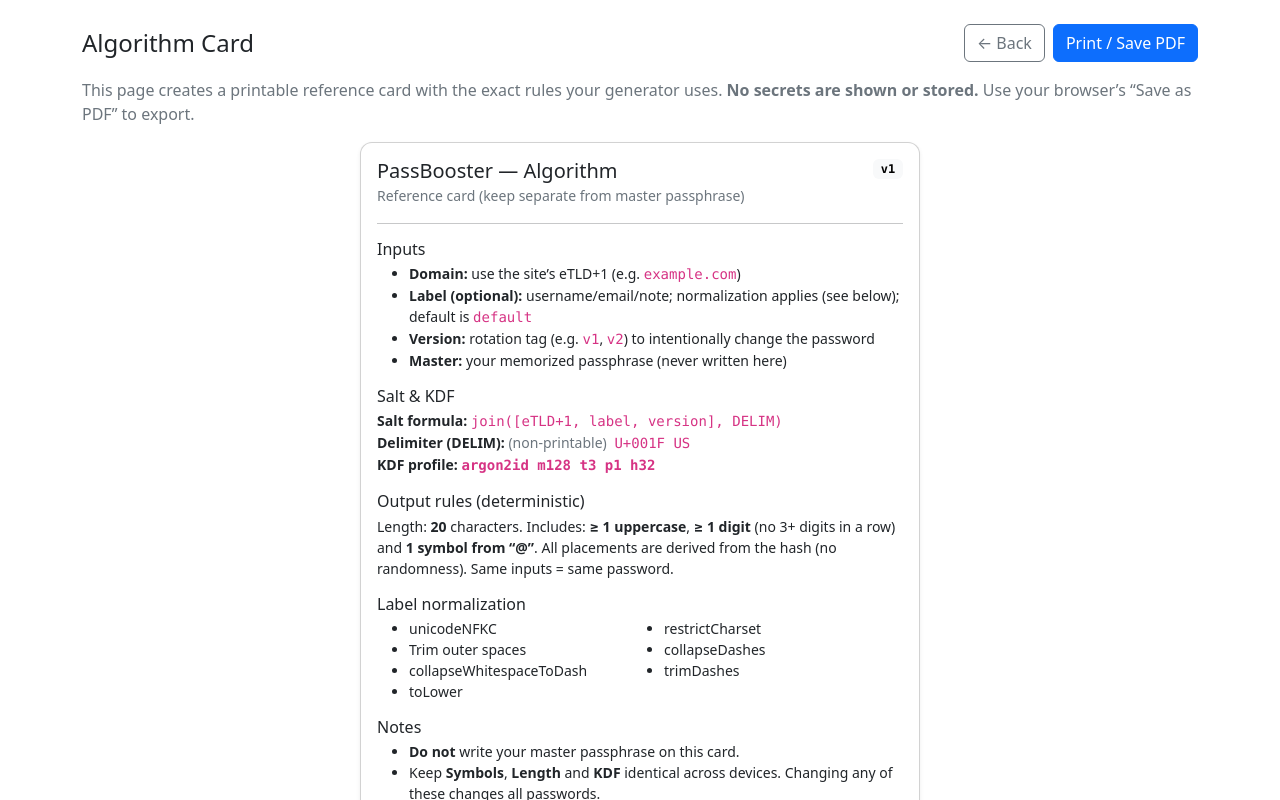
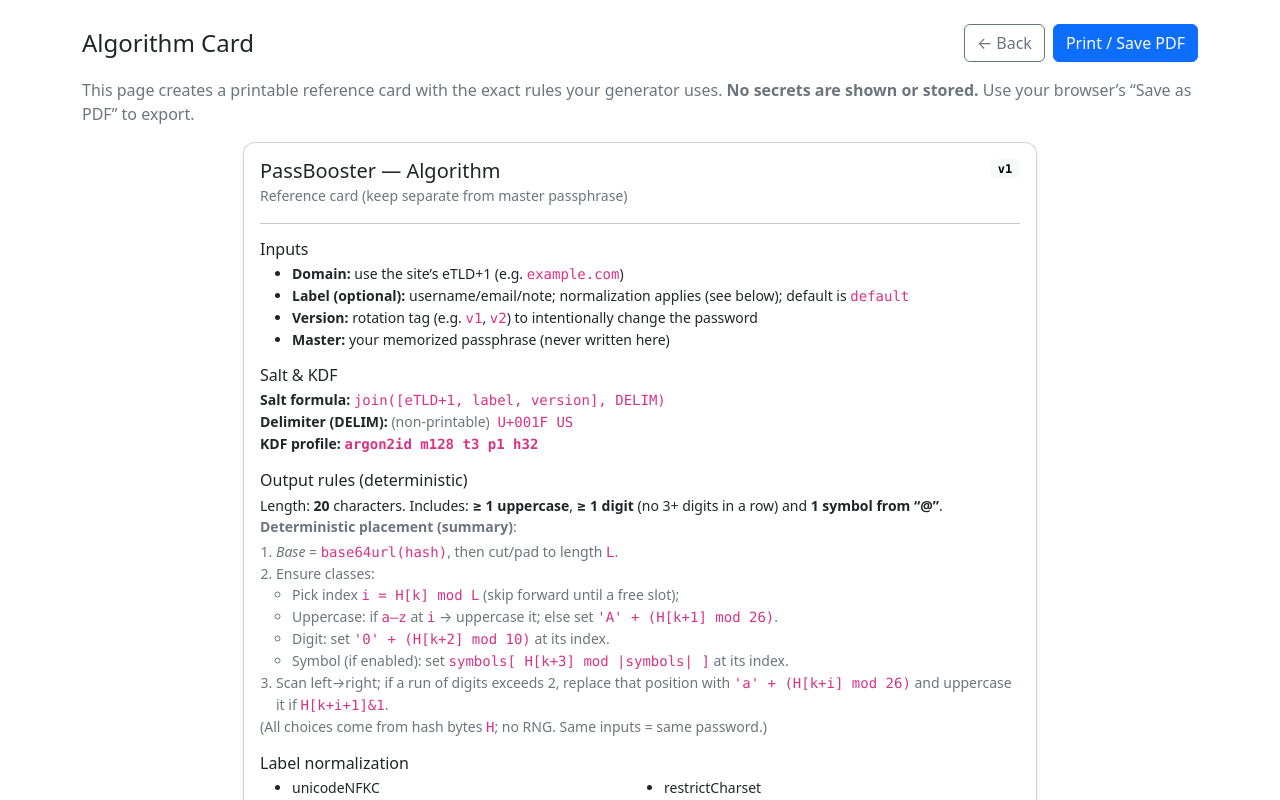
Before and after one commit to WebDevBooster/passbooster, a SvelteKit app: page /card in a window 1280 px wide. Shown: the top 800 px of the page. Built offline with nearby package versions, Linux system fonts and the light colour scheme.

Commit message:
Improve algo card info and styles.

```diff
--- a/src/routes/card/+page.svelte
+++ b/src/routes/card/+page.svelte
@@ -137,7 +137,26 @@
                     <div class="col-12">
                         <h3 class="h6 mb-1">Output rules (deterministic)</h3>
                         <div class="mb-0 small">
-                            Length: <strong>{s.length}</strong> characters. Includes: <strong>≥ 1 uppercase</strong>, <strong>≥ 1 digit</strong> (no 3+ digits in a row) and <strong>{symbolNote}</strong>. All placements are derived from the hash (no randomness). Same inputs = same password.
+                            Length: <strong>{s.length}</strong> characters. Includes: <strong>≥ 1 uppercase</strong>, <strong>≥ 1 digit</strong> (no 3+ digits in a row) and <strong>{symbolNote}</strong>.
+                        </div>
+
+                        <!-- brief "how it works" summary -->
+                        <div class="small text-muted">
+                            <strong>Deterministic placement (summary)</strong>:
+                            <ol class="mb-0 mt-1 ps-3">
+                                <li><em>Base</em> = <code>base64url(hash)</code>, then cut/pad to length <code>L</code>.</li>
+                                <li>Ensure classes:
+                                    <ul class="mb-0 ps-3">
+                                        <li>Pick index <code>i = H[k] mod L</code> (skip forward until a free slot);</li>
+                                        <li>Uppercase: if <code>a–z</code> at <code>i</code> → uppercase it; else set <code>'A' + (H[k+1] mod 26)</code>.</li>
+                                        <li>Digit: set <code>'0' + (H[k+2] mod 10)</code> at its index.</li>
+                                        <li>Symbol (if enabled): set <code>symbols[ H[k+3] mod |symbols| ]</code> at its index.</li>
+                                    </ul>
+                                </li>
+                                <li>Scan left→right; if a run of digits exceeds 2, replace that position with
+                                    <code>'a' + (H[k+i] mod 26)</code> and uppercase it if <code>H[k+i+1]&1</code>.</li>
+                            </ol>
+                            (All choices come from hash bytes <code>H</code>; no RNG. Same inputs = same password.)
                         </div>
                     </div>
 
@@ -175,10 +194,8 @@
 </main>
 
 <style>
-    /* Screen preview sizing (approx A5 width on screen) */
-    .print-area {
-        max-width: 560px; /* A5 ≈ 148mm = 5.83in ≈ 560px @96dpi */
-    }
+    /* Screen preview (approx A4 width @96dpi) */
+    .print-area { max-width: 794px; } /* 210mm ≈ 8.27in ≈ 794px */
 
     .algo-card {
         border-radius: .75rem;
@@ -196,9 +213,6 @@
     .pb-cols {
         column-count: 2; /* force 2 columns */
         column-gap: 1rem;
-        /* if auto-fit instead, use:
-           column-width: 220px;   // browser decides 1 or 2 columns based on width
-        */
     }
     .pb-cols li {
         break-inside: avoid; /* avoid splitting an item */
@@ -218,15 +232,29 @@
             print-color-adjust: exact;
         }
         .no-print { display: none !important; }
-        body { background: #fff !important; }
-        @page { size: A5 portrait; margin: 0; }
+        body { background: #fff !important; margin: 0 !important; }
+        /* Exact-fit A4 page, no external margins (we use internal padding) */
+        @page { size: A4 portrait; margin: 10mm; }
+
+        /* 🔧 Reset Bootstrap layout spacing on print */
+        .container {
+            max-width: none !important;
+            width: 100% !important;
+            margin-top: 10mm !important;
+        }
 
         /* Expand the print area to fill the page nicely */
-        .print-area { max-width: none !important; }
+        .print-area {
+            width: 210mm;
+            margin: 0 auto !important;
+        }
         .algo-card {
-          box-shadow: none !important;
-          border: 1px solid rgba(0,0,0,.12);
-          break-inside: avoid;
+            width: 200mm;
+            padding: 5mm;
+            box-sizing: border-box;
+            box-shadow: none !important;
+            border: 1px solid rgba(0,0,0,.12);
+            break-inside: avoid;
         }
 
         .pb-cols { column-count: 2; column-gap: 6mm; }
```
